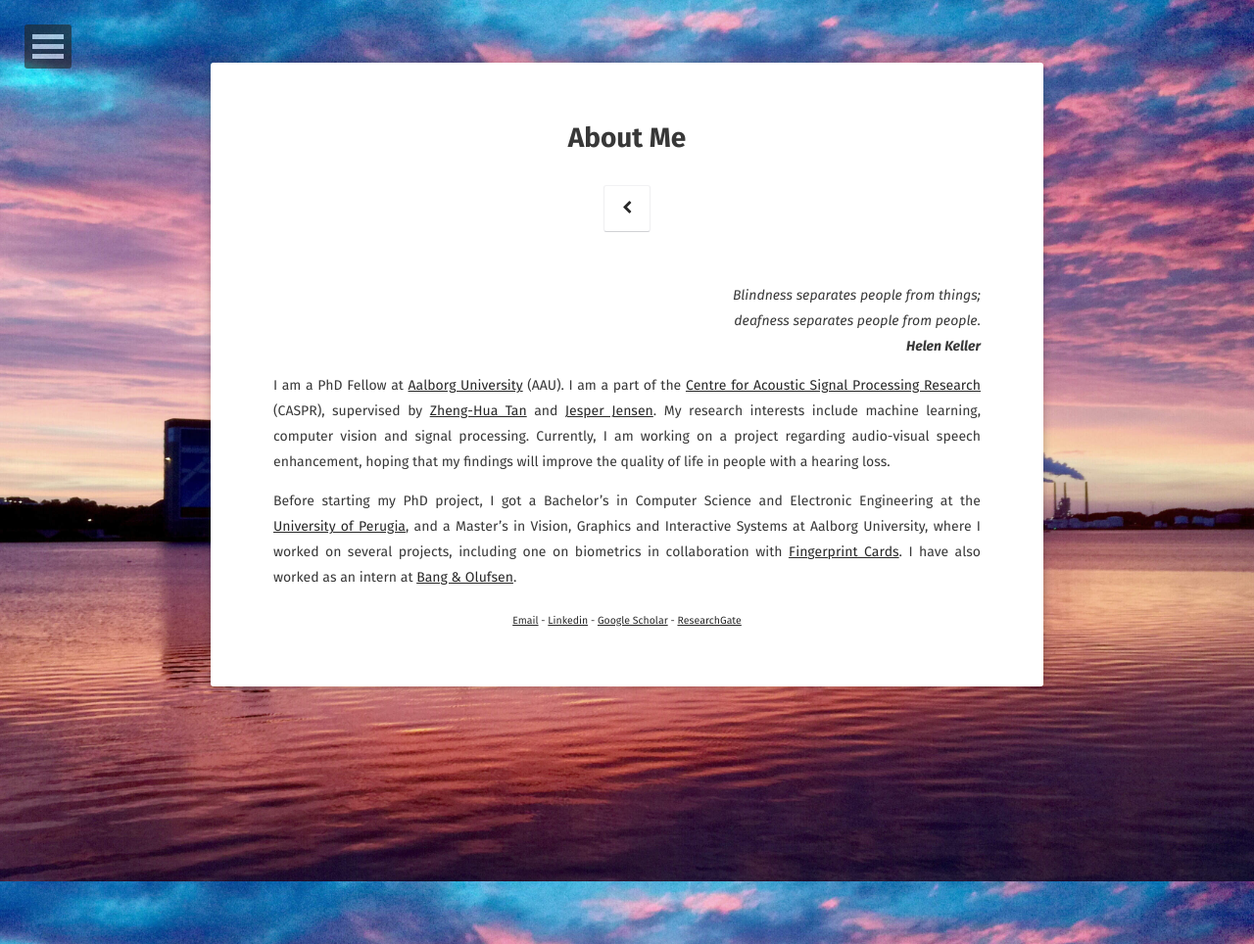
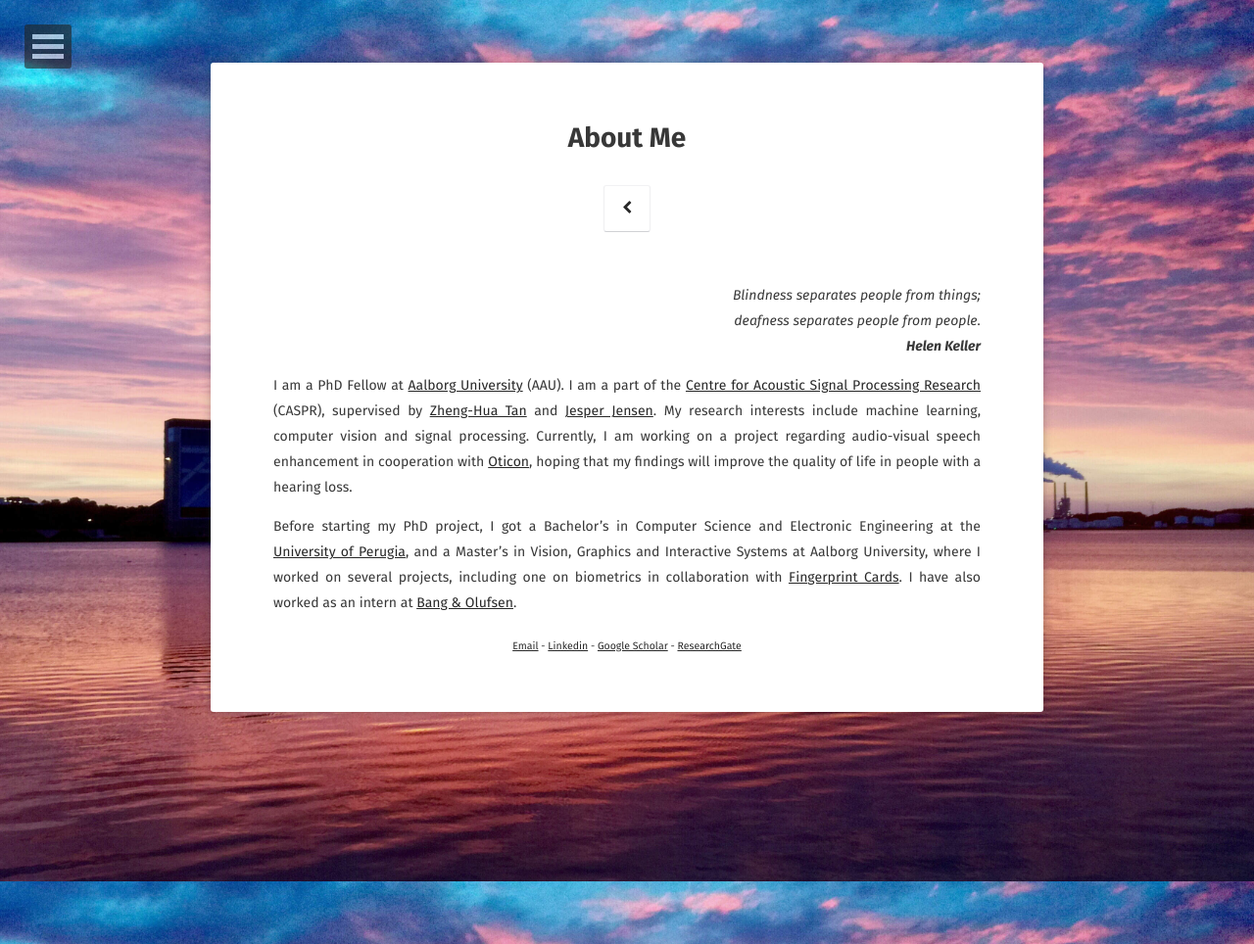
Before and after one commit to danmic/danmic.github.io, a Jekyll site: the page built from about/index.md, in a window 1280 px wide. Shown: the whole page at 98% size. Built offline with Jekyll 4.4.1, drawn with Linux system fonts in a browser that asks for light colours; some web fonts are replaced.

Commit message:
about section updated

```diff
--- a/about/index.md
+++ b/about/index.md
@@ -11,7 +11,7 @@ comments: false
 <p style="text-align: right"> <em>Blindness separates people from things;<br>deafness separates people from people.<br><strong>Helen Keller</strong></em> </p>
 
 
-I am a PhD Fellow at [Aalborg University](https://www.en.aau.dk) (AAU). I am a part of the [Centre for Acoustic Signal Processing Research](http://caspr.es.aau.dk) (CASPR), supervised by [Zheng-Hua Tan](http://kom.aau.dk/~zt/) and [Jesper Jensen](http://kom.aau.dk/~jje/). My research interests include machine learning, computer vision and signal processing. Currently, I am working on a project regarding audio-visual speech enhancement, hoping that my findings will improve the quality of life in people with a hearing loss.
+I am a PhD Fellow at [Aalborg University](https://www.en.aau.dk) (AAU). I am a part of the [Centre for Acoustic Signal Processing Research](http://caspr.es.aau.dk) (CASPR), supervised by [Zheng-Hua Tan](http://kom.aau.dk/~zt/) and [Jesper Jensen](http://kom.aau.dk/~jje/). My research interests include machine learning, computer vision and signal processing. Currently, I am working on a project regarding audio-visual speech enhancement in cooperation with [Oticon](https://www.oticon.com), hoping that my findings will improve the quality of life in people with a hearing loss.
 
 Before starting my PhD project, I got a Bachelor's in Computer Science and Electronic Engineering at the [University of Perugia](https://www.unipg.it/en/), and a Master's in Vision, Graphics and Interactive Systems at Aalborg University, where I worked on several projects, including one on biometrics in collaboration with [Fingerprint Cards](https://www.fingerprints.com). I have also worked as an intern at [Bang & Olufsen](https://www.bang-olufsen.com/en).
 
```
